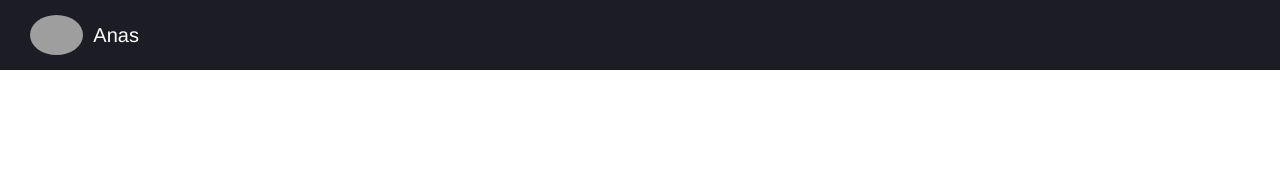
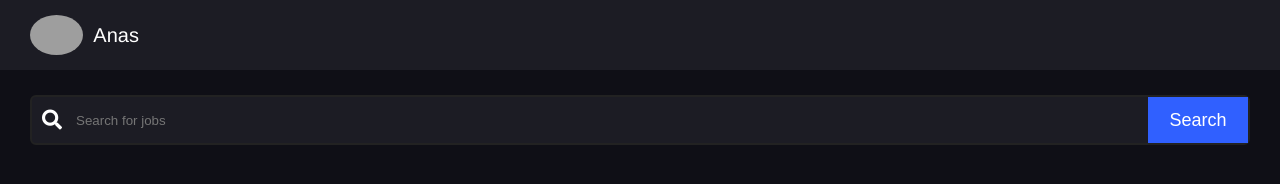
Before and after one commit to DeveloperAnas17/Developer-Jobs, a plain HTML site: page index.html in a window 1280 px wide. Drawn offline with Linux system fonts and the light colour scheme; grey boxes are pictures that could not be loaded.

Commit message:
add header

```diff
--- a/css/style.css
+++ b/css/style.css
@@ -7,6 +7,7 @@
 body {
   font-family: Helvetica, sans-serif;
   color: white;
+  background: #0f0f16;
 }
 
 header {
@@ -16,6 +17,7 @@ header {
   display: flex;
   align-items: center;
   font-size: 20px;
+  margin-bottom: 25px;
 }
 
 .header-container {
@@ -36,3 +38,62 @@ header {
   border-radius: 50%;
   height: 100%;
 }
+
+.search {
+  display: flex;
+  max-width: 1240px;
+  width: 100%;
+  padding: 0 10px;
+  margin: 0 auto;
+}
+
+.search-container {
+  width: 100%;
+  background-color: #1c1c24;
+  border-radius: 6px;
+  border: 2px solid #222;
+  height: 50px;
+  display: flex;
+  align-items: center;
+}
+
+.input-container {
+  display: flex;
+  align-items: center;
+  flex: 1;
+}
+
+.input-container > i {
+  margin-left: 10px;
+  font-size: 20px;
+}
+
+#filter-jobs {
+  margin-left: 8px;
+  background: transparent;
+  color: white;
+  border: none;
+  outline-width: 0;
+  height: 100%;
+  width: 100%;
+  padding: 0 6px;
+}
+
+.button-container {
+  background-color: #3060ff;
+  width: 100px;
+  height: 100%;
+  display: flex;
+  justify-content: center;
+  align-items: center;
+}
+
+.button-container button {
+  width: 100%;
+  height: 100%;
+  background-color: transparent;
+  border: none;
+  color: white;
+  font-size: 18px;
+  cursor: pointer;
+}
--- a/index.html
+++ b/index.html
@@ -6,6 +6,12 @@
     <meta name="viewport" content="width=device-width, initial-scale=1.0" />
     <title>Developer Jobs</title>
     <link rel="stylesheet" href="./css/style.css" />
+    <link
+      rel="stylesheet"
+      href="https://cdnjs.cloudflare.com/ajax/libs/font-awesome/5.12.1/css/all.min.css"
+      integrity="sha256-mmgLkCYLUQbXn0B1SRqzHar6dCnv9oZFPEC1g1cwlkk="
+      crossorigin="anonymous"
+    />
   </head>
   <body>
     <header>
@@ -19,6 +25,19 @@
         <span>Anas</span>
       </div>
     </header>
+
+    <div class="search">
+      <div class="search-container">
+        <div class="input-container">
+          <i class="fas fa-search"></i>
+          <input type="text" id="filter-jobs" placeholder="Search for jobs" />
+        </div>
+
+        <div class="button-container">
+          <button>Search</button>
+        </div>
+      </div>
+    </div>
   </body>
   <script src="./js/main.js"></script>
 </html>
```
